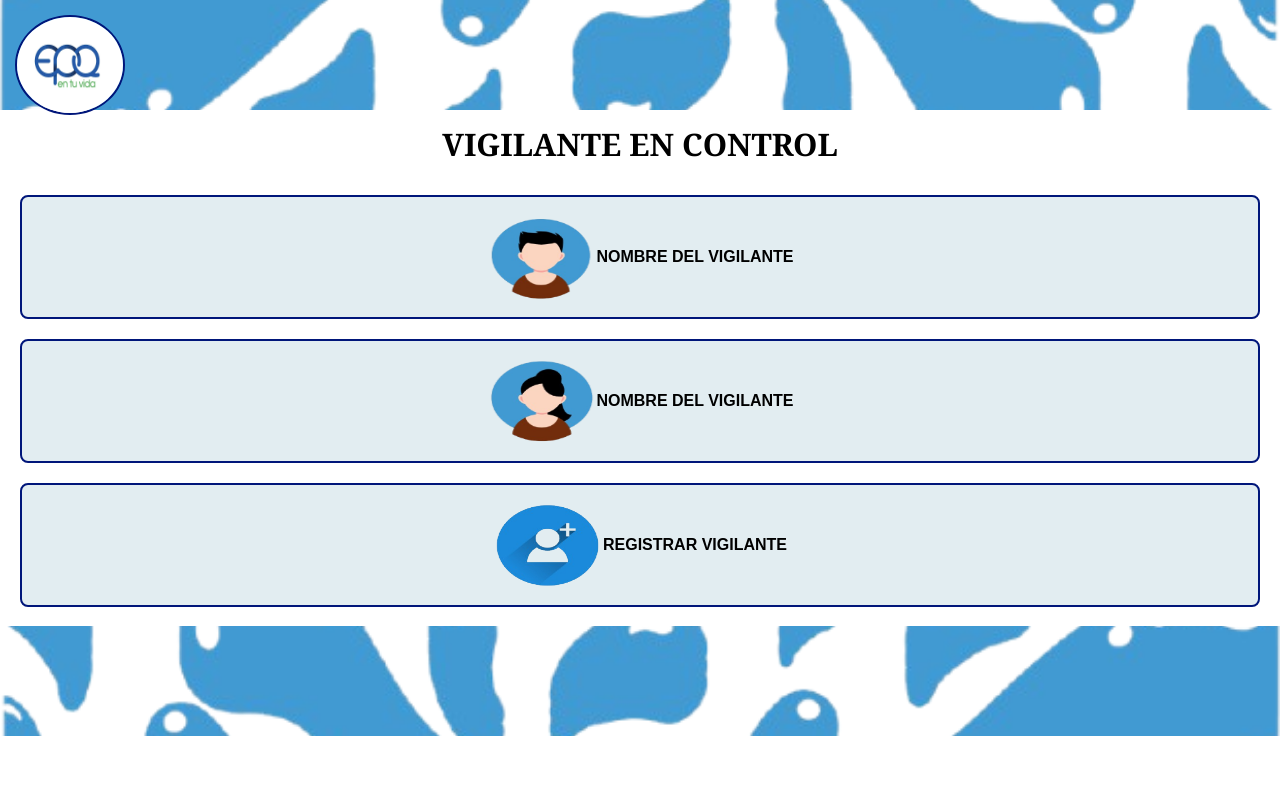
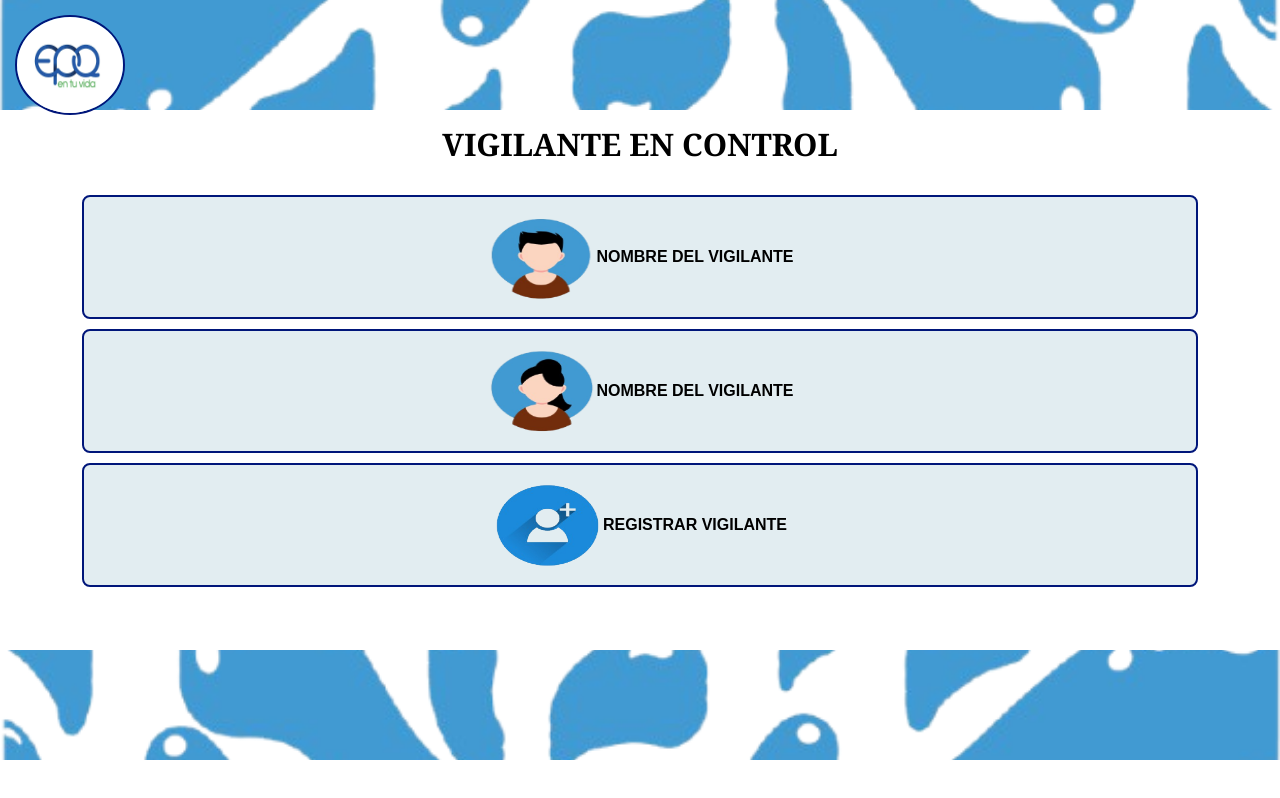
Before and after one commit to sistemasdeinformacion-ing/control-visitantes, a React (Vite) app: page / in a window 1280 px wide. Built offline with nearby package versions, Linux system fonts and the light colour scheme.

Commit message:
Guardado

```diff
--- a/src/components/ControlVigilante.css
+++ b/src/components/ControlVigilante.css
@@ -2,7 +2,7 @@
   text-align: center;
   background: white;
   position: relative;
-  min-height: 92vh;
+  min-height: 95vh;
   padding: 20px;
 }
 
@@ -42,7 +42,7 @@
 .botones {
   display: flex;
   flex-direction: column;
-  gap: 20px;
+  gap: 10px;
 }
 
 .botones button {
@@ -54,6 +54,8 @@
   border: 2px solid #00167a;
   border-radius: 8px;
   cursor: pointer;
+  width: 90%;
+  margin: 0 auto;
 }
 
 .botones button img {
```
